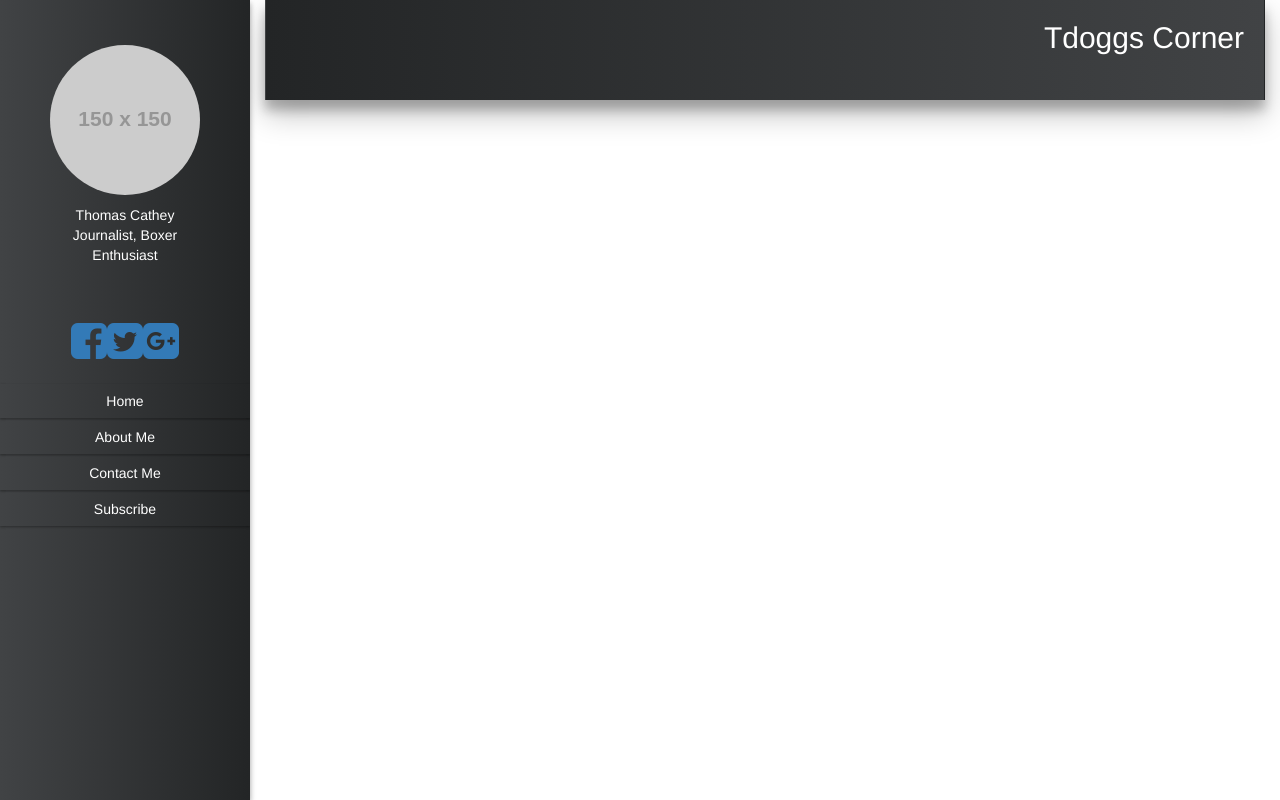
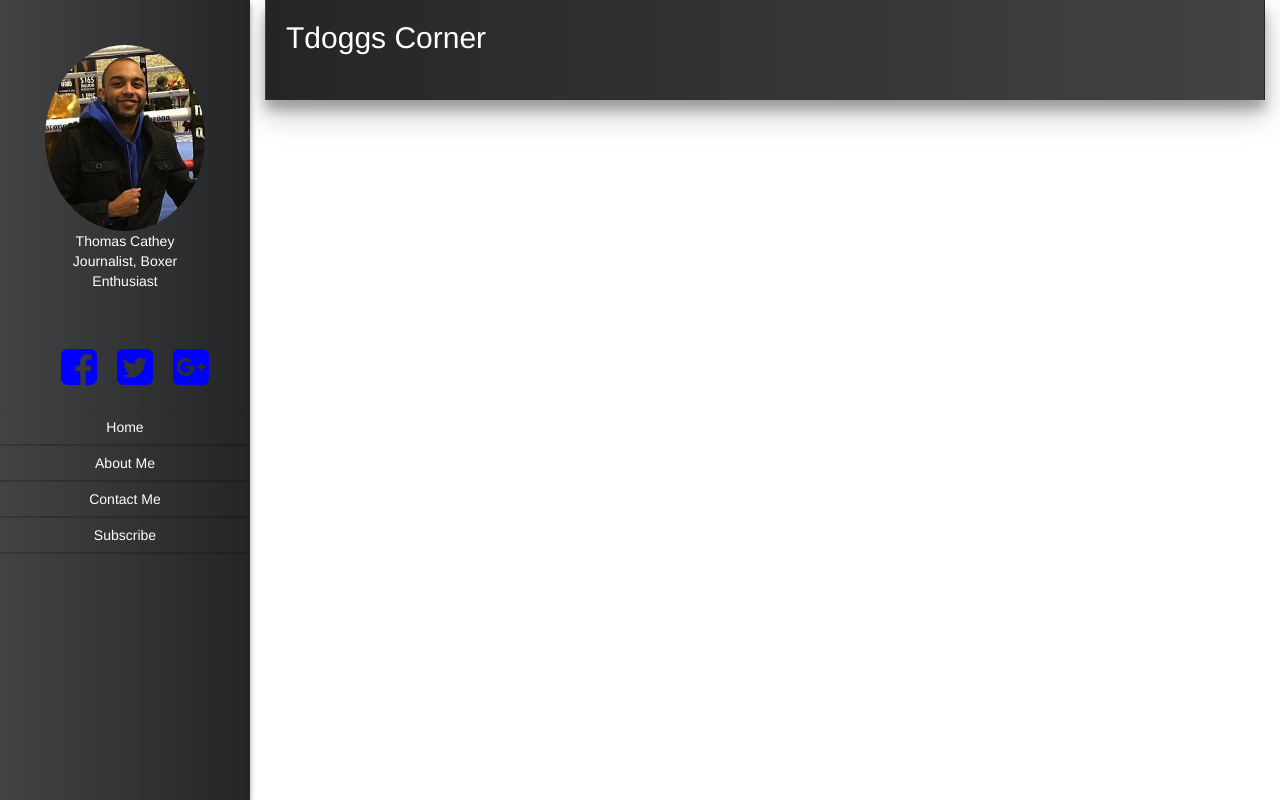
Before and after one commit to aaron-old/tdc, a React (Create React App) app: page / in a window 1280 px wide. Built offline with nearby package versions, Linux system fonts and the light colour scheme.

Commit message:
Messing with some of the styles. Will be needing to reorganize this to have higher order components for styling. This will help add theme-ing to the project

```diff
--- a/src/components/Navbar/Banner.js
+++ b/src/components/Navbar/Banner.js
@@ -1,5 +1,9 @@
 //noinspection JSUnresolvedVariable
 import React, { Component } from 'react';
+import radium from 'radium'
+import {Link} from 'react-router-dom';
+
+let RadiumNavLink = radium(Link);
 
 export default class extends Component {
 
@@ -18,8 +22,22 @@ export default class extends Component {
                 marginBottom: 0
             },
             pageTitle: {
-                textAlign: "right",
-                paddingRight: 20
+                paddingLeft: 20,
+                color: "white",
+                transition: "all 0.3s cubic-bezier(0.25, 0.8, 0.25, 1)",
+                ":hover": {
+                    color: "#ffd700",
+                    cursor: "pointer",
+                    textDecoration: "none"
+                },
+                ":focus": {
+                  textDecoration: "none"
+                }
+            },
+            menuToggle: {
+                ':hover': {
+                    cursor: "pointer"
+                }
             }
         }
     }
@@ -28,13 +46,18 @@ export default class extends Component {
             <nav id="banner" className="navbar" style={this.styles.banner}>
                 <header className="navbar-header pull-left">
                     <a id="menuToggle"
+                       style={this.styles.menuToggle}
                        className="navbar-toggle collapsed"
                        onClick={this.props.onClick}>
                         <span className="sr-only"/>
                         <i className="fa fa-navicon"/>
                     </a>
                 </header>
-                <h2 style={this.styles.pageTitle}>{this.state.applicationName}</h2>
+                <h2>
+                    <RadiumNavLink to="/" style={this.styles.pageTitle}>
+                        {this.state.applicationName}
+                    </RadiumNavLink>
+                </h2>
             </nav>
         )
     }
--- a/src/components/Sidebar/AuthorPhotoRow.js
+++ b/src/components/Sidebar/AuthorPhotoRow.js
@@ -1,29 +1,37 @@
 import React from 'react';
 import radium from 'radium';
+import {Link} from 'react-router-dom';
+//noinspection JSUnresolvedVariable
+import authorImg from '../../images/thomas.png';
+
+let RadiumNavLink = radium(Link);
 
 const rowStyles = {
-    padding: 45,
-    cursor: "pointer"
+    padding: 45
 };
 
 const nameStyles = {
     color: "white",
-    margin: 10,
+    transition: "all 0.3s cubic-bezier(0.25, 0.8, 0.25, 1)",
     ':hover': {
         color: "#ffd700",
-        cursor: "pointer"
+        cursor: "pointer",
+        textDecoration: "none"
+    },
+    ":focus": {
+        textDecoration: "none"
     }
 };
 
 const AuthorPhotoRow = () => (
 
     <div id="authorPhotoRow" className="col-xs-12" style={rowStyles}>
-        <img src="http://placehold.it/150x150" alt="Tlc" className="img-responsive img-circle center-block"/>
-        <p className="text-center" style={nameStyles}>
+        <img src={authorImg} alt="Tlc" className="img-responsive img-circle center-block"/>
+        <p className="text-center"><RadiumNavLink to="/" style={nameStyles}>
             Thomas Cathey
             <br/>
             Journalist, Boxer Enthusiast
-        </p>
+        </RadiumNavLink></p>
     </div>
 );
 
--- a/src/components/Sidebar/AuthorSocial.js
+++ b/src/components/Sidebar/AuthorSocial.js
@@ -1,16 +1,32 @@
 import React from 'react';
+import radium from 'radium';
+
+
+let styles = {
+
+    rowStyles : {
+        margin: "0 10px 0 10px",
+        transition: "all 0.3s cubic-bezier(0.25, 0.8, 0.25, 1)",
+    },
+    socialLink: {
+        color: 'blue ',
+        margin: 10
+    }
+
+};
+
 const AuthorSocial = () => (
 
-    <div id="socialRow" className="text-center col-xs-12">
-        <a href="https://www.facebook.com/thomas.cathey.35?fref=ts" target="_blank">
+    <div id="socialRow" className="text-center col-xs-12" style={styles.rowStyles}>
+        <a href="https://www.facebook.com/thomas.cathey.35?fref=ts" target="_blank" style={styles.socialLink}>
             <i className="fa fa-facebook-square fa-3x"/>
         </a>
-        <a href="https://twitter.com/ThomasCathey2" target="_blank">
+        <a href="https://twitter.com/ThomasCathey2" target="_blank" style={styles.socialLink}>
             <i className="fa fa-twitter-square fa-3x"/>
         </a>
-        <a href="#" target="_blank">
+        <a href="#" target="_blank" style={styles.socialLink}>
             <i className="fa fa-google-plus-square fa-3x"/>
         </a>
     </div>
 );
-export default AuthorSocial;
+export default radium(AuthorSocial);
--- a/src/components/Sidebar/SidebarNavigation.js
+++ b/src/components/Sidebar/SidebarNavigation.js
@@ -1,6 +1,6 @@
+
 //noinspection JSUnresolvedVariable
 import React, {Component} from 'react';
-//noinspection JSUnresolvedVariable
 import radium from 'radium';
 import {Link} from 'react-router-dom';
 
@@ -32,7 +32,6 @@ class SidebarNavigation extends Component {
             padding: 0
         }
     }
-
     render() {
         return (
             <div id="navRow" className="col-xs-12" style={this.styles}>
```
Also changed, not shown: src/images/thomas.png (added).
